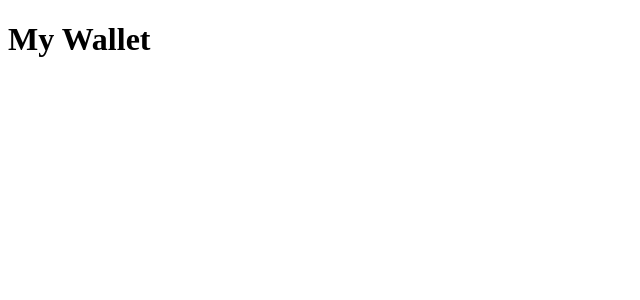
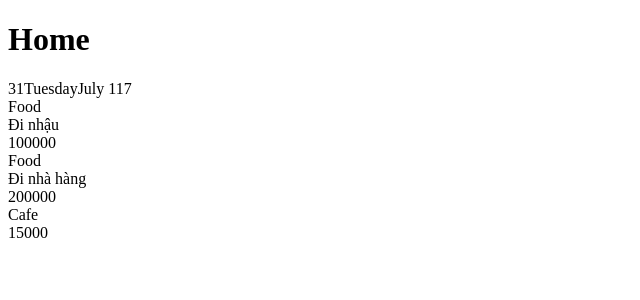
Before and after one commit to lkminh/mywallet, a React app: page / in a window 1280 px wide. Shown: the top 300 px of the page, without its empty margins (0-640 px from the left). Built offline with nearby package versions, Linux system fonts and the light colour scheme.

Commit message:
add rough UI

```diff
--- a/src/app.jsx
+++ b/src/app.jsx
@@ -1,10 +1,11 @@
 import React from 'react'
+import Home from './scenes/Home'
 
 export default class App extends React.Component {
     render() {
         return (
             <div>
-                <h1>My Wallet</h1>
+                <Home/>
             </div>
         )
     }
--- /dev/null
+++ b/src/scenes/Home/components/TransactionCard/index.js
@@ -0,0 +1,56 @@
+/**
+ * Created by minhluong on 8/6/17.
+ */
+import React from 'react'
+import TransactionItem from './transactionItem.js'
+
+export default class TransactionCard extends React.Component {
+    render() {
+        const date = new Date(this.props.date)
+        const dayInNumber = date.getDate()
+        const dayInString = getDay(date.getDay())
+        const month = getMonth(date.getMonth())
+        const monthAndYear = `${month} ${date.getYear()}`
+
+        return (
+            <div className="transactionCard">
+                <div className="transactionHeader">
+                    <span className="day">{dayInNumber}</span>
+                    <span className="date">
+                        <span className="days">{dayInString}</span>
+                        <span className="months">{monthAndYear}</span>
+                    </span>
+                </div>
+                <div className="transactionList">
+                    {
+                        this.props.transactions.map((transaction) => {
+                            return (
+                                <TransactionItem
+                                    key = {transaction.date}
+                                    category={transaction.category}
+                                    note={transaction.note}
+                                    amount={transaction.amount}/>
+                            )
+                        })
+                    }
+                </div>
+            </div>
+        )
+    }
+}
+
+const getDay = (date) => ["Monday", "Tuesday", "Wednesday", "Thursday", "Friday", "Saturday", "Sunday"][date]
+const getMonth = (month) => [
+    "January",
+    "February",
+    "March",
+    "April",
+    "May",
+    "June",
+    "July",
+    "August",
+    "September",
+    "October",
+    "November",
+    "December"
+][month]
--- /dev/null
+++ b/src/scenes/Home/components/TransactionCard/transactionItem.js
@@ -0,0 +1,13 @@
+/**
+ * Created by minhluong on 8/6/17.
+ */
+import React from 'react'
+
+const TransactionItem = (props) => (
+    <div>
+        <div>{props.category}</div>
+        <div>{props.note}</div>
+        <div>{props.amount}</div>
+    </div>
+)
+export default TransactionItem
--- /dev/null
+++ b/src/scenes/Home/index.js
@@ -0,0 +1,33 @@
+import React from 'react'
+import TransactionCard from './components/TransactionCard'
+export default class Home extends React.Component {
+    render() {
+        return (
+            <div>
+                <h1>Home</h1>
+                <TransactionCard date={TRANSACTION.date} transactions={TRANSACTION.transactions}/>
+            </div>
+        )
+    }
+}
+
+var date = new Date().getTime()
+var TRANSACTION = {
+    date: date++,
+    transactions: [{
+        date: date++,
+        category: "Food",
+        note: "Đi nhậu",
+        amount: 100000
+    },{
+        date: date++,
+        category: "Food",
+        note: "Đi nhà hàng",
+        amount: 200000
+    },{
+        date: date++,
+        category: "Cafe",
+        note: "",
+        amount: 15000
+    }]
+}
```
